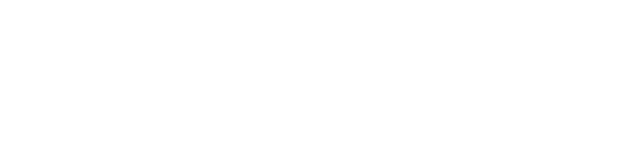
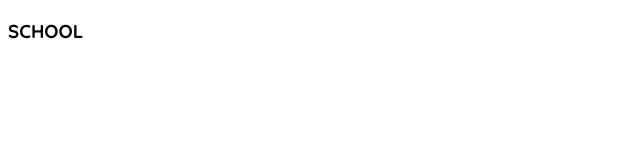
Before and after one commit to smmasum1570/Kids-School, a plain HTML site: page index.html in a window 1280 px wide. Shown: the whole page, without its empty margins (0-640 px from the left). Drawn offline with Linux system fonts and the light colour scheme.

Commit message:
added google font quicksand

```diff
--- a/CSS/styel.css
+++ b/CSS/styel.css
@@ -0,0 +1,10 @@
+
+@import url('https://fonts.googleapis.com/css2?family=Quicksand:wght@300..700&display=swap');
+
+
+.quicksand-font {
+  font-family: "Quicksand", serif;
+  font-optical-sizing: auto;
+  font-weight: 400;
+  font-style: normal;
+}
--- a/index.html
+++ b/index.html
@@ -6,7 +6,14 @@
     <title>Kids School</title>
     <link rel="stylesheet" href="./CSS/styel.css">
 </head>
-<body>
+    <body class="quicksand-font">
+    <header>
+            <nav class="navbar">
+                <h3 class="school">SCHOOL</h3>
+            </nav>
+    </header>
+    <main>
 
+    </main>
 </body>
 </html>
```
